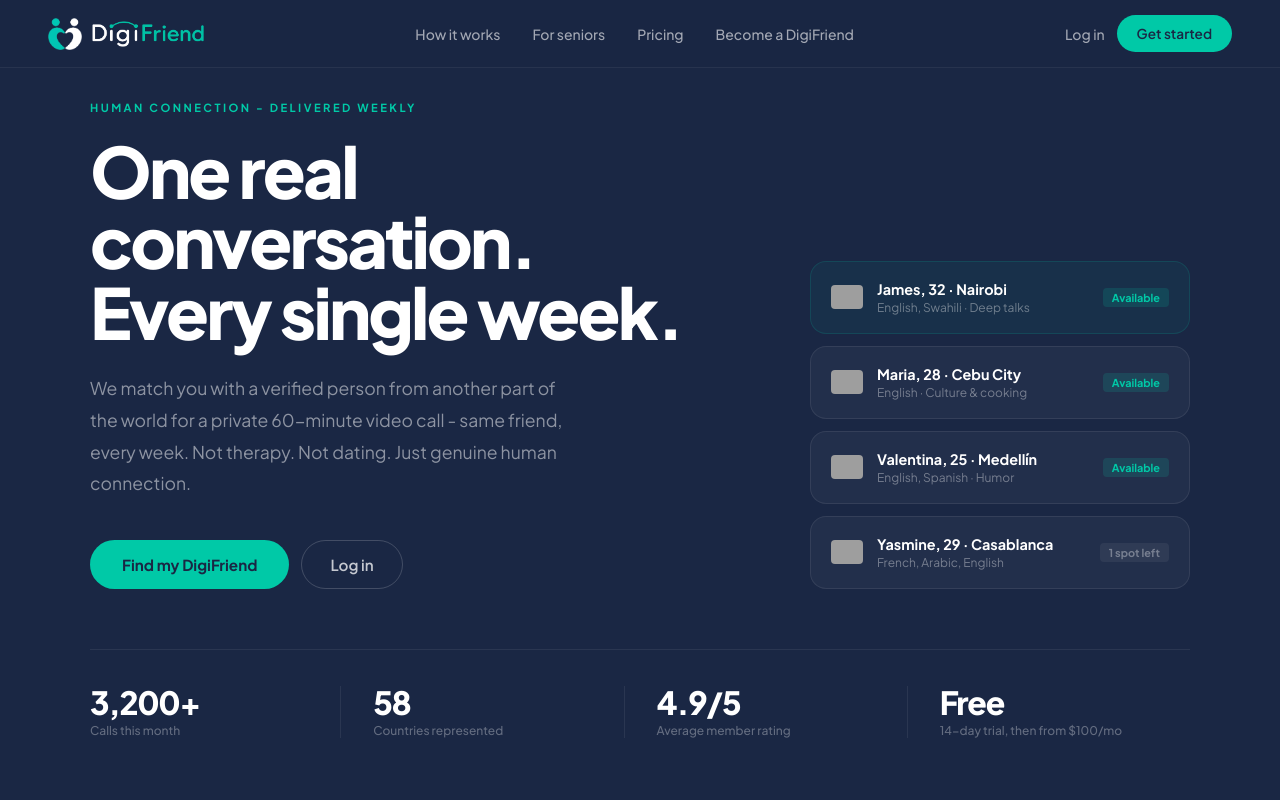
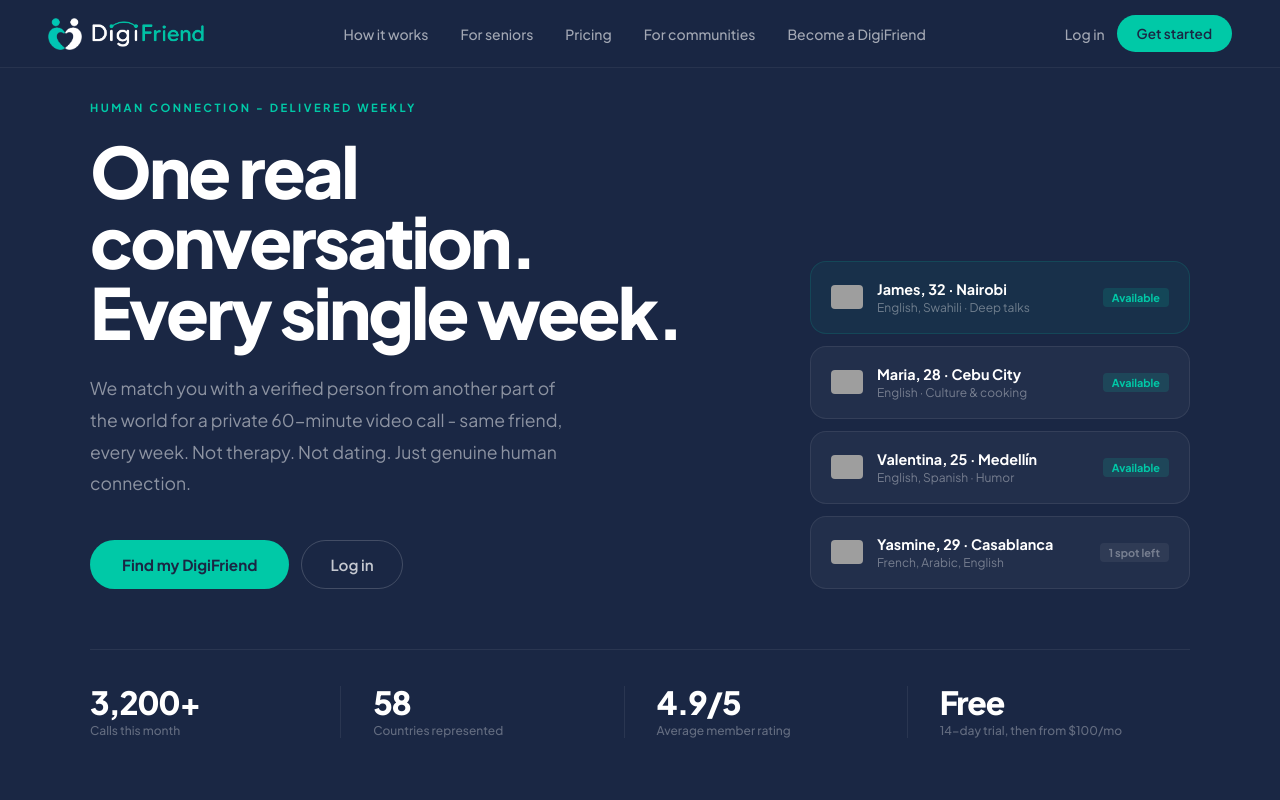
Before and after one commit to topaamanagement-jpg/digifriend-, a plain HTML site: page index.html in a window 1280 px wide. Shown: the top 800 px of the page. Drawn offline with Linux system fonts and the light colour scheme; grey boxes are pictures that could not be loaded.

Commit message:
Add Communities link to homepage nav and footer

```diff
--- a/index.html
+++ b/index.html
@@ -774,6 +774,7 @@
       <li><a href="#how-it-works">How it works</a></li>
       <li><a href="#seniors">For seniors</a></li>
       <li><a href="pricing.html">Pricing</a></li>
+      <li><a href="communities.html">For communities</a></li>
       <li><a href="become.html">Become a DigiFriend</a></li>
     </ul>
   <div class="nav-actions">
@@ -790,6 +791,7 @@
       <li><a href="#how-it-works">How it works</a></li>
       <li><a href="#seniors">For seniors</a></li>
       <li><a href="pricing.html">Pricing</a></li>
+      <li><a href="communities.html">For communities</a></li>
       <li><a href="become.html">Become a DigiFriend</a></li>
     </ul>
   <div class="mobile-nav-cta">
@@ -1238,6 +1240,7 @@
         <ul>
           <li><a href="#how-it-works">How it works</a></li>
           <li><a href="pricing.html">Pricing</a></li>
+          <li><a href="communities.html">For communities</a></li>
           <li><a href="signup.html">Sign up</a></li>
         </ul>
       </div>
```
